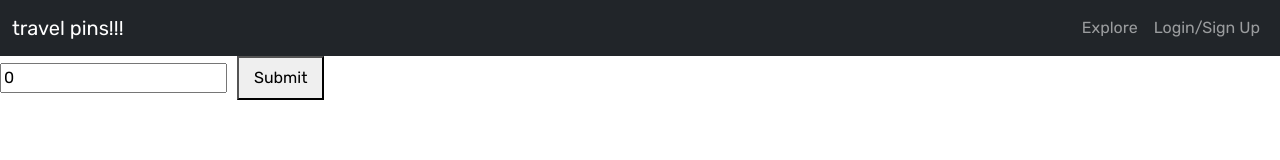
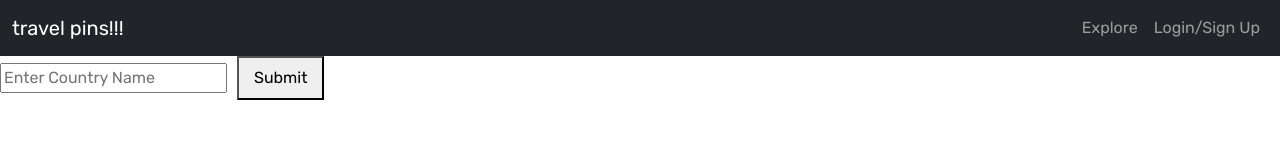
Before and after one commit to lekshmisree89/Travel-pins, a React (Vite) app in the folder client/: page / in a window 1280 px wide. Shown: the top 160 px of the page. Built offline with nearby package versions, Linux system fonts and the light colour scheme.

Commit message:
created explore page to handle the add counrty

```diff
--- a/client/src/pages/ExplorePage.tsx
+++ b/client/src/pages/ExplorePage.tsx
@@ -1,27 +1,136 @@
 import '../App.css';
-import { useState } from 'react';
+import { FormEvent, useState } from 'react';
+import { useMutation } from '@apollo/client';
+import { ADD_COUNTRY } from '../utils/mutations';
 
+// Seed data (replace API with this data)
+const seedData = [
+  {
+    name: "Spain",
+    notes: "Mediterranean country known for its tapas and Mediterranean cuisine",
+    dish: {
+      name: "Paella",
+      ingredients: ["Rice", "Saffron", "Seafood", "Chicken", "Vegetables"],
+      instructions: "Cook rice with saffron, add seafood and chicken, simmer with vegetables."
+    }
+  },
+  {
+    name: "India",
+    notes: "Rich culinary diversity with extensive use of spices and curry",
+    dish: {
+      name: "Biryani",
+      ingredients: ["Rice", "Chicken", "Curry spices", "Yogurt", "Saffron"],
+      instructions: "Layer rice with chicken and spices, cook together for a flavorful meal."
+    }
+  },
+  {
+    name: "Peru",
+    notes: "Cuisine that blends indigenous, European and Asian influences",
+    dish: {
+      name: "Ceviche",
+      ingredients: ["Fish", "Lime", "Onions", "Chili", "Coriander"],
+      instructions: "Marinate fish in lime juice, mix with onions, chili, and coriander."
+    }
+  }
+];
 
-
-
-
+interface Dish {
+  name: string;
+  ingredients: string[];
+  instructions: string;
+}
 
 export const ExplorePage = () => {
+  const [country, setCountry] = useState('');
+  const [addCountry] = useMutation(ADD_COUNTRY);
+  const [dish, setDish] = useState<Dish | null>(null); // State to store the national dish data
+  const [loading, setLoading] = useState(false);
+  const [error, setError] = useState('');
+  const [savedDishes, setSavedDishes] = useState<Dish[]>([]); // State to store saved dishes
 
-const [country,setCountry] = useState('0');
-console.log(country);
- const handleChange =(event:any)=>{
+  // Handle input change
+  const handleChange = (event: React.ChangeEvent<HTMLInputElement>) => {
     setCountry(event.target.value);
+  };
+
+  // Handle form submission
+  const handleSubmit = (event: FormEvent<HTMLFormElement>) => {
+    event.preventDefault();
+    if (!country) return;
+
+    setLoading(true);
+    setError('');
+
+    try {
+      // Find the country in the seed data
+      const countryData = seedData.find((data) => data.name.toLowerCase() === country.toLowerCase());
+
+      if (countryData) {
+        setDish(countryData.dish); // Set the dish data if the country is found
+      } else {
+        setError('Country not found in the seed data');
+      }
+
+      // Optionally, add the country to your database (with GraphQL mutation)
+      addCountry({
+        variables: { name: country },
+      });
+
+    } catch (err) {
+      setError('Failed to fetch national dish');
+      console.error(err);
+    } finally {
+      setLoading(false);
     }
+  };
 
+  // Handle adding dish to saved dishes
+  const handleAddToSaved = () => {
+    if (dish) {
+      setSavedDishes((prevSavedDishes) => [...prevSavedDishes, dish]); // Add the dish to the saved dishes
+    }
+  };
 
+  return (
+    <div className="form-container">
+      <form onSubmit={handleSubmit}>
+        <input
+          type="text"
+          className="text-box"
+          value={country}
+          onChange={handleChange}
+          placeholder="Enter Country Name"
+        />
+        <button className="submit-button" type="submit">
+          Submit
+        </button>
+      </form>
 
+      {loading && <p>Loading...</p>} {/* Show loading text */}
+      {error && <p>{error}</p>} {/* Show error message */}
 
-    return (
-        <div className="form-container">
-            <input type="text" className="text-box"
-            value = {country}  onChange={handleChange}  placeholder="Enter text" />
-            <button className="submit-button"  >Submit</button>
+      {dish && (
+        <div className="dish-info">
+          <h2>National Dish of {country}:</h2>
+          <p><strong>{dish?.name}</strong></p>
+          <p><strong>Ingredients:</strong> {dish?.ingredients.join(', ')}</p>
+          <p><strong>Instructions:</strong> {dish?.instructions}</p>
+          <button className="save-dish-button" onClick={handleAddToSaved}>Add to Saved Dishes</button>
         </div>
-    );
+      )}
+
+      {savedDishes.length > 0 && (
+        <div className="saved-dishes">
+          <h3>Saved Dishes:</h3>
+          <ul>
+            {savedDishes.map((savedDish, index) => (
+              <li key={index}>
+                <strong>{savedDish.name}</strong> - Ingredients: {savedDish.ingredients.join(', ')}
+              </li>
+            ))}
+          </ul>
+        </div>
+      )}
+    </div>
+  );
 };
--- a/client/src/utils/mutations.ts
+++ b/client/src/utils/mutations.ts
@@ -29,7 +29,7 @@ export const ADD_USER = gql`
   }
 `;
 
-export const ADD_COUNTRY_TO_USER = gql`
+export const ADD_COUNTRY = gql`
   mutation addCountry($input: CountryInput!) {
     addCountry(input: $input) {
       _id
--- a/package.json
+++ b/package.json
@@ -20,6 +20,7 @@
   "dependencies": {
     "@apollo/server": "^4.11.2",
     "apollo-server-express": "^3.13.0",
+    "axios": "^1.7.7",
     "bcrypt": "^5.1.1",
     "bootstrap": "^5.3.3",
     "concurrently": "^8.2.2",
```
Also changed, not shown: client/src/utils/API.ts (added, +21 -0 lines), client/src/utils/queries.ts (+4 -8 lines), 1 other file (tests, documents, lock files or other folders).
